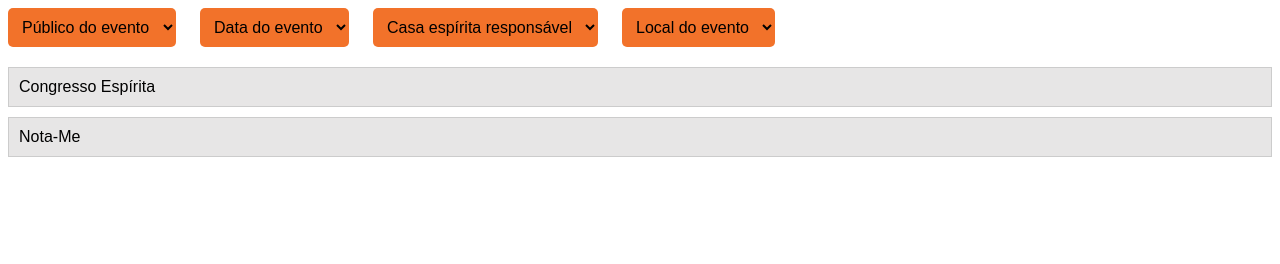
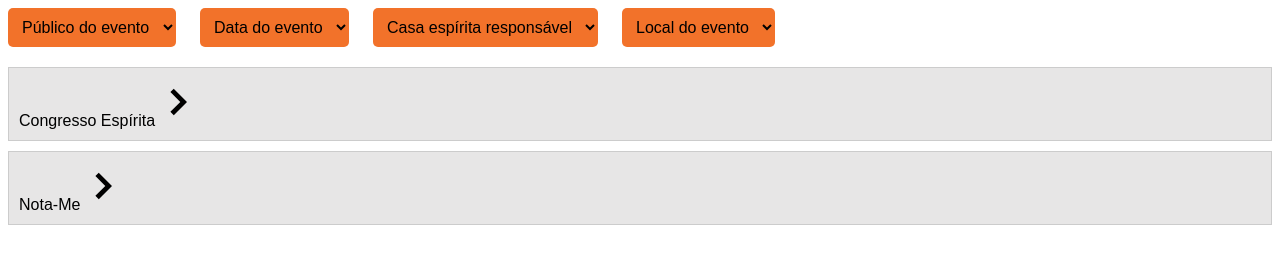
Before and after one commit to Luanmq/eventosFEDF, a plain HTML site: page index.html in a window 1280 px wide. Drawn offline with Linux system fonts and the light colour scheme.

Commit message:
adiciona icone de seta

```diff
--- a/index.html
+++ b/index.html
@@ -17,7 +17,8 @@
   cursor: pointer; /* Altera o cursor para parecer um botão */
   text-align: left; /* Alinha o texto no início */
   text-transform: capitalize; /* Transforma o texto para ter a primeira letra maiúscula e o resto em minúsculas */
-  width: 100%;
+  width: 100%; /* Subtrai o tamanho do ícone da largura total */
+  justify-content: space-between; /* Adiciona espaço entre os elementos */
 }
 
 /* CSS para estilizar o menu de filtro */
@@ -134,6 +135,11 @@ function exibirEventos(eventos) {
     btn.setAttribute("data-publico", evento[6]); // Armazena o público no atributo data-publico
     btn.setAttribute("data-local", evento[5]); // Armazena o público no atributo data-publico
 
+    // Adiciona a imagem do ícone de seta
+    const arrowIcon = document.createElement("img");
+    arrowIcon.src = "https://raw.githubusercontent.com/Luanmq/eventosFEDF/main/assets/arrow.svg";
+    btn.appendChild(arrowIcon); // Adiciona o ícone como filho do botão
+
     btn.addEventListener("click", function() {
       const link = evento[7];
       window.open(link, "_blank"); // Redireciona para o link em uma nova aba
```
Also changed, not shown: assets/arrow.svg (added).
